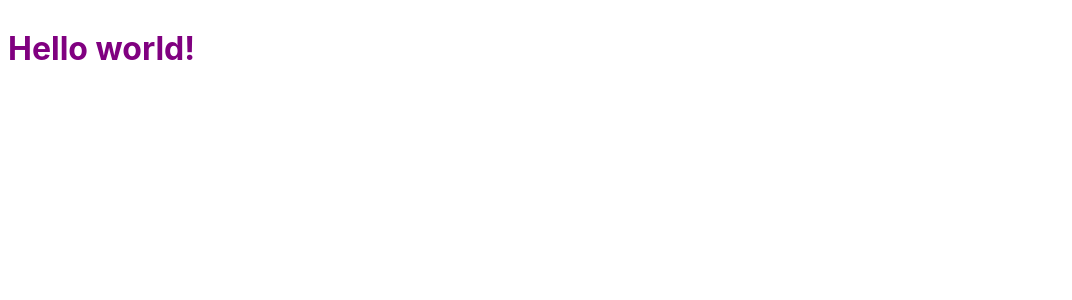
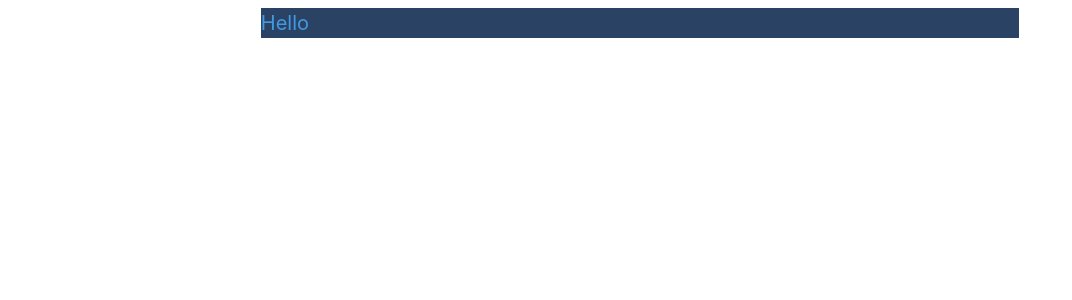
Before and after one commit to babycourageous/svelte-tailwind-starter, a Svelte app: page / in a window 1280 px wide. Shown: the top 300 px of the page, without its empty margins (0-1072 px from the left). Built offline with nearby package versions, Linux system fonts and the light colour scheme.

Commit message:
Add tailwind with postcss

```diff
--- /dev/null
+++ b/postcss.config.js
@@ -0,0 +1,6 @@
+const production = !process.env.ROLLUP_WATCH
+//const purgecss = require('@fullhuman/postcss-purgecss')
+
+module.exports = {
+  plugins: [require('postcss-import')(), require('tailwindcss')],
+}
--- a/rollup.config.js
+++ b/rollup.config.js
@@ -1,10 +1,12 @@
-import svelte from 'rollup-plugin-svelte';
-import resolve from 'rollup-plugin-node-resolve';
-import commonjs from 'rollup-plugin-commonjs';
-import livereload from 'rollup-plugin-livereload';
-import { terser } from 'rollup-plugin-terser';
+import svelte from 'rollup-plugin-svelte'
+import resolve from 'rollup-plugin-node-resolve'
+import commonjs from 'rollup-plugin-commonjs'
+import livereload from 'rollup-plugin-livereload'
+import { terser } from 'rollup-plugin-terser'
+import postcss from 'rollup-plugin-postcss'
+import svelte_preprocess_postcss from 'svelte-preprocess-postcss'
 
-const production = !process.env.ROLLUP_WATCH;
+const production = !process.env.ROLLUP_WATCH
 
 export default {
   input: 'src/main.js',
@@ -12,18 +14,22 @@ export default {
     sourcemap: true,
     format: 'iife',
     name: 'app',
-		file: 'public/bundle.js'
+    file: 'public/bundle.js',
   },
   plugins: [
     svelte({
       // enable run-time checks when not in production
       dev: !production,
+      preprocess: {
+        style: svelte_preprocess_postcss(),
+      },
       // we'll extract any component CSS out into
       // a separate file — better for performance
       css: css => {
-				css.write('public/bundle.css');
-			}
+        css.write('public/bundle.css')
+      },
     }),
+    postcss({ extract: 'public/tailwind.css' }),
 
     // If you have external dependencies installed from
     // npm, you'll most likely need these plugins. In
@@ -32,7 +38,8 @@ export default {
     // https://github.com/rollup/rollup-plugin-commonjs
     resolve({
       browser: true,
-			dedupe: importee => importee === 'svelte' || importee.startsWith('svelte/')
+      dedupe: importee =>
+        importee === 'svelte' || importee.startsWith('svelte/'),
     }),
     commonjs(),
 
@@ -42,9 +49,9 @@ export default {
 
     // If we're building for production (npm run build
     // instead of npm run dev), minify
-		production && terser()
+    production && terser(),
   ],
   watch: {
-		clearScreen: false
+    clearScreen: false,
+  },
 }
-};
--- a/src/App.svelte
+++ b/src/App.svelte
@@ -1,11 +1,13 @@
 <script>
-	export let name;
+
 </script>
 
-<style>
-	h1 {
-		color: purple;
-	}
+<style type="text/postcss">
+  .test-apply {
+    @apply w-3/5 bg-blue-900 mx-auto;
+  }
 </style>
 
-<h1>Hello {name}!</h1>
+<main class="test-apply">
+  <h1 class="text-xl text-blue-500">Hello</h1>
+</main>
--- a/src/main.js
+++ b/src/main.js
@@ -1,10 +1,8 @@
-import App from './App.svelte';
+import App from './App.svelte'
+import './tailwind.css'
 
 const app = new App({
-	target: document.body,
-	props: {
-		name: 'world'
-	}
-});
+  target: document.body,
+})
 
-export default app;
+export default app
--- /dev/null
+++ b/src/tailwind.css
@@ -0,0 +1,5 @@
+@import "tailwindcss/base";
+
+@import "tailwindcss/components";
+
+@import "tailwindcss/utilities";
--- /dev/null
+++ b/svelte.config.js
@@ -0,0 +1,10 @@
+module.exports = {
+  preprocess: {
+    style: async ({ content, attributes }) => {
+      if (attributes.type !== 'text/postcss') return
+      return new Promise((resolve, reject) => {
+        resolve({ code: '', map: '' })
+      })
+    },
+  },
+}
--- /dev/null
+++ b/tailwind.config.js
@@ -0,0 +1,13 @@
+module.exports = {
+  theme: {
+    container: {
+      center: true,
+      padding: '1rem',
+    },
+    extend: {},
+  },
+
+  variants: {},
+
+  plugins: [],
+}
```
Also changed, not shown: package.json (+6 -1 lines), 1 other file (tests, documents, lock files or other folders). Lines whose indentation alone changed are shown as unchanged.
